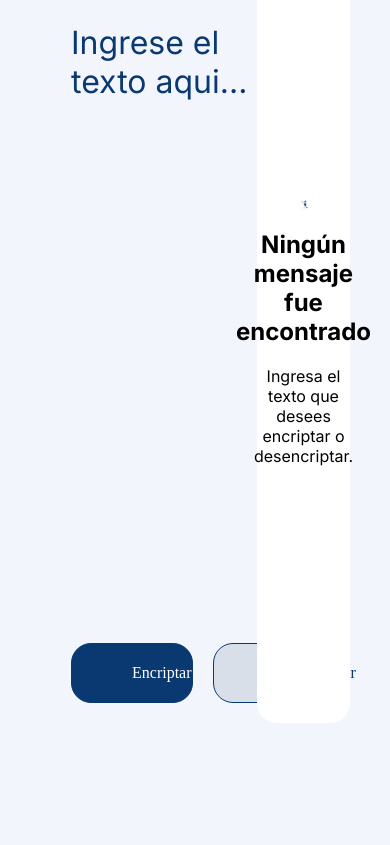
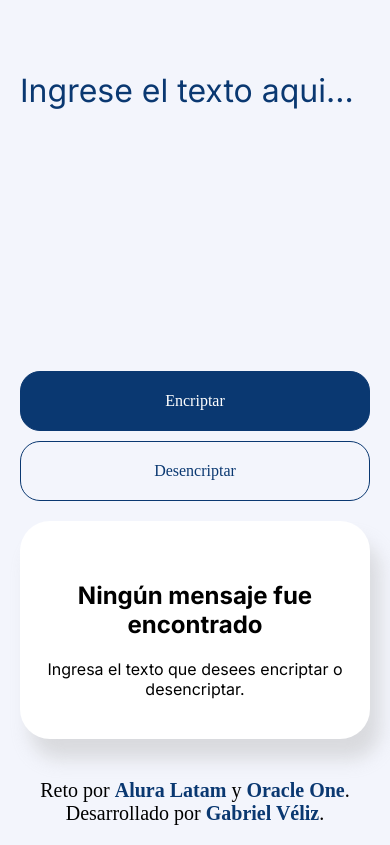
Before and after one commit to gabrielveliz/Desafio_1_OracleOne, a plain HTML site: page index.html in a window 390 px wide. Shown: the part 97-942 px from the top of the page. Before the commit the page ends 860 px from the top, so only its background shows below. Drawn offline with Linux system fonts and the light colour scheme.

Commit message:
creacion de responsive design para tablet y mobile

```diff
--- a/index.html
+++ b/index.html
@@ -35,7 +35,7 @@
         </div>
     </main>
     <footer>
-
+        <span>Reto por <a href="https://www.aluracursos.com/" target="_blank">Alura Latam</a> y <a href="https://www.oracle.com/cl/education/oracle-next-education/" target="_blank">Oracle One</a>. Desarrollado por <a href="https://github.com/gabrielveliz" target="_blank">Gabriel Véliz</a>.</span>
     </footer>
 
     <script src="./js/script.js"></script>
--- a/styles/style.css
+++ b/styles/style.css
@@ -28,7 +28,12 @@ html{
 body{
     background-color: #F3F5FC;
     padding: 4rem;
-
+}
+@media (max-width:50rem){
+  body{
+    background-color: #F3F5FC;
+    padding: 2rem;
+}
 }
 main{
     margin: auto;
@@ -36,9 +41,18 @@ main{
     grid-template-columns: 10% 60% 30%;
     max-width: 144rem;
 }
+
+@media (max-width:80rem){
+  main{
+    display: flex;
+    flex-direction: column;
+    gap: 2rem;
+  }
+}
 .cont_icon img{
     width: 4rem;
 }
+
 .cont_textarea_botones{
     display: flex;
     flex-direction: column;
@@ -60,6 +74,16 @@ main{
     resize: none;
     color: #0A3871;
 }
+@media (max-width:80rem){
+  .cont_textarea textarea{
+    height: 60rem;
+}
+}
+@media (max-width:50rem){
+  .cont_textarea textarea{
+    height: 30rem;
+  }
+}
 textarea::placeholder {
   color: #0A3871;
 }
@@ -71,17 +95,34 @@ textarea::placeholder {
   justify-content: center;
   align-items: center;
   padding: 16rem 4rem;
+  box-shadow: 1rem 2rem 1.8rem #bbbbbb73;
 }
+@media (max-width:80rem){
+  .cont_tex_des{
+    background-color: white;
+    border-radius: 3rem;
+    padding: 4rem 2rem;
+  }
+}
+
 .cont_tex_des img{
   width: 80%;
 }
-
+@media (max-width:80rem){
+  .cont_tex_des img{
+    display: none;
+  }
+}
 .cont_bot{
   display: flex;
   gap: 2rem;
-
 }
-
+@media (max-width:50rem){
+  .cont_bot{
+    flex-direction: column;
+    gap: 1rem;
+  }
+}
 button{
   padding: 2rem 6rem;
   border-radius: 2rem;
@@ -91,7 +132,17 @@ button{
   font-size: 1.6rem;
   margin: 2rem 0rem;
 }
-
+@media (max-width:80rem){
+  button{
+    width: 50%;
+    margin:0rem;
+  }
+}
+@media (max-width:50rem){
+  button{
+    width: 100%;
+  }
+}
 .but_encr{
   color: white;
   background-color: #0A3871;
@@ -101,7 +152,7 @@ button{
 }
 .but_dese{
   color: #0A3871;
-  background-color: #D8DFE8;
+  background-color: #F3F5FC;
 }
 .but_dese:hover{
   background-color: #a6a8ac;
@@ -121,3 +172,15 @@ button{
 
   font-size: 1.6rem;
 }
+
+footer{
+  text-align: center;
+  margin-top: 4rem;
+  font-size: 2rem;
+}
+
+footer a{
+  text-decoration: none;
+  color:#0A3871;
+  font-weight: 800;
+}
```
